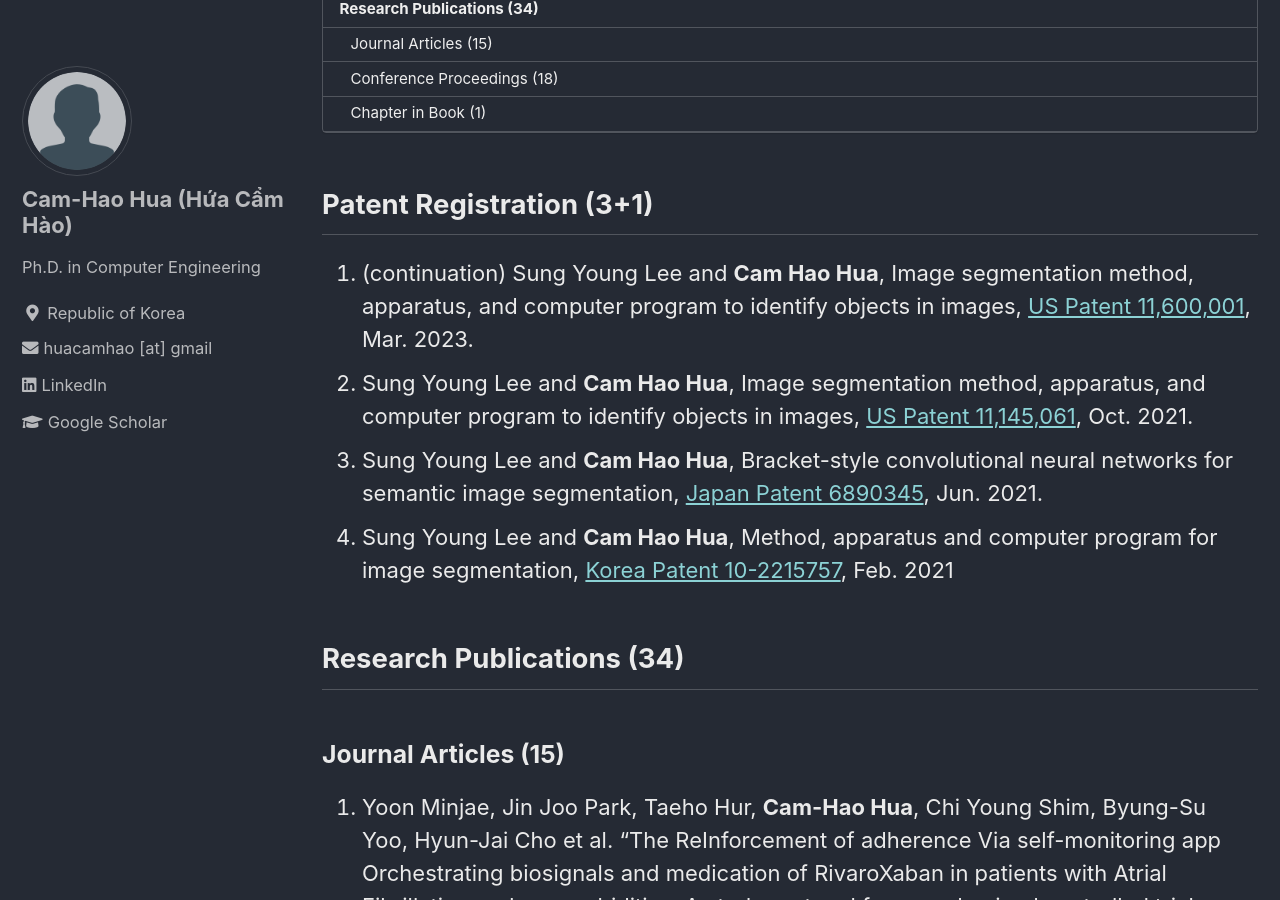
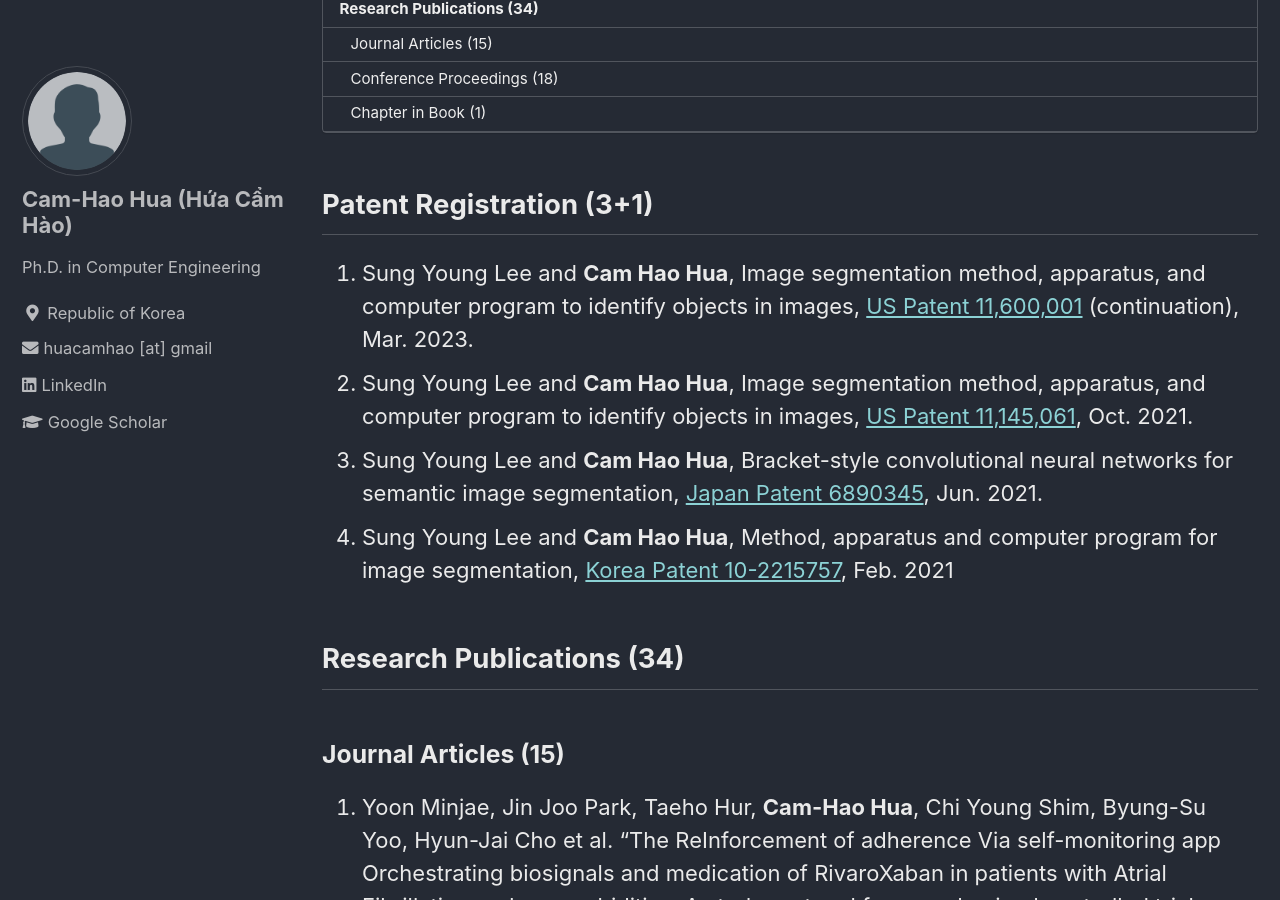
Before and after one commit to camhao168/camhao168.github.io, a Jekyll site: the page built from _pages/publications.md, in a window 1280 px wide and 900 px high, scrolled down 305 px. Built offline with Jekyll 4.4.1, drawn with Linux system fonts in a browser that asks for light colours; cached includes are drawn as plain includes.

```diff
--- a/_pages/publications.md
+++ b/_pages/publications.md
@@ -8,7 +8,7 @@ date: 2023-05-22T20:40:19+00:00
 ---
 
 ## Patent Registration (3+1)
-1. (continuation) Sung Young Lee and **Cam Hao Hua**, Image segmentation method, apparatus, and computer program to identify objects in images, [US Patent 11,600,001](https://patents.google.com/patent/US11600001B2), Mar. 2023.
+1. Sung Young Lee and **Cam Hao Hua**, Image segmentation method, apparatus, and computer program to identify objects in images, [US Patent 11,600,001](https://patents.google.com/patent/US11600001B2) (continuation), Mar. 2023.
 2. Sung Young Lee and **Cam Hao Hua**, Image segmentation method, apparatus, and computer program to identify objects in images, [US Patent 11,145,061](https://patents.google.com/patent/US11145061B2), Oct. 2021.
 3. Sung Young Lee and **Cam Hao Hua**, Bracket-style convolutional neural networks for semantic image segmentation, [Japan Patent 6890345](https://patents.google.com/patent/JP6890345B2/en), Jun. 2021.
 4. Sung Young Lee and **Cam Hao Hua**, Method, apparatus and computer program for image segmentation, [Korea Patent 10-2215757](https://patents.google.com/patent/KR102215757B1/en), Feb. 2021
```
